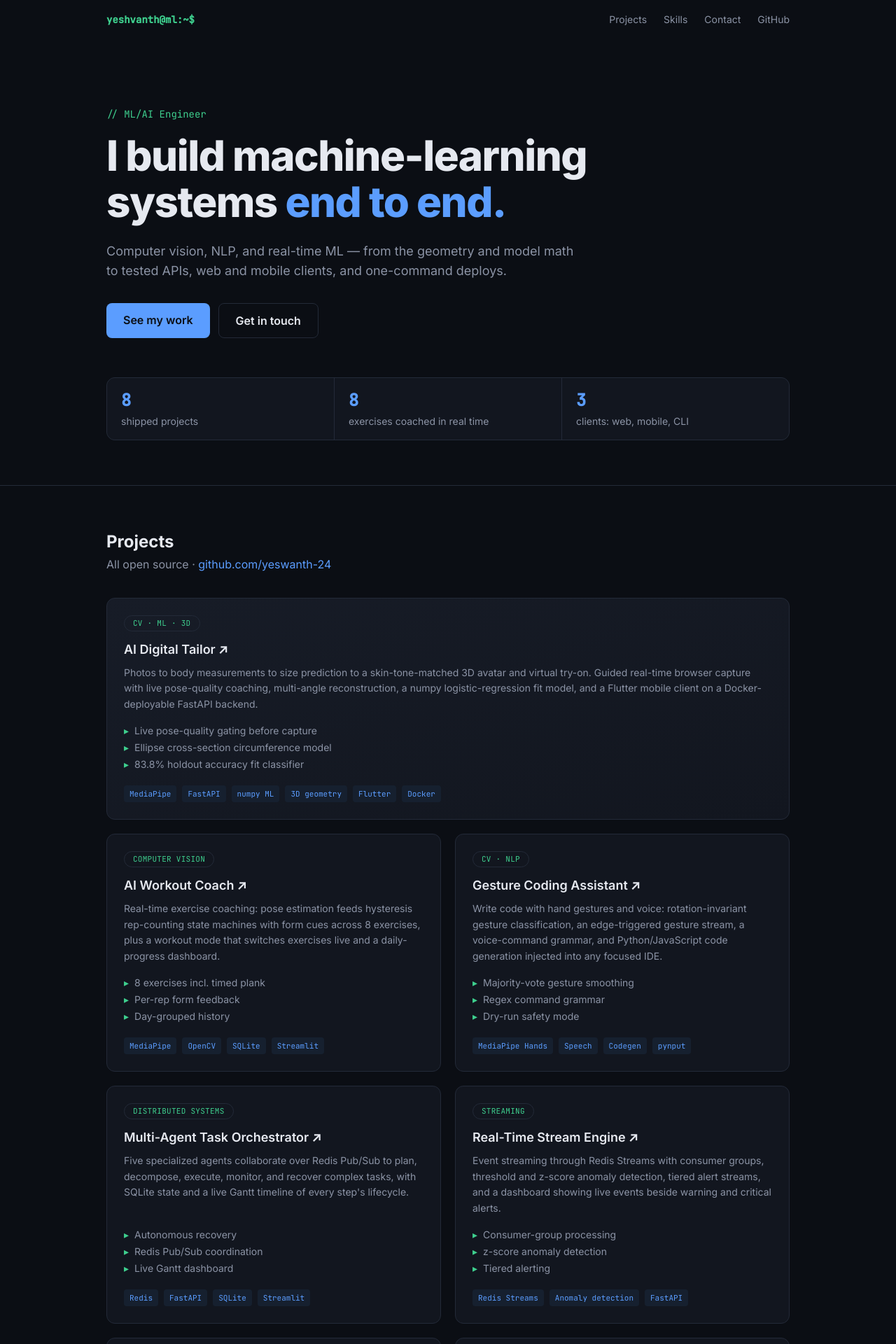
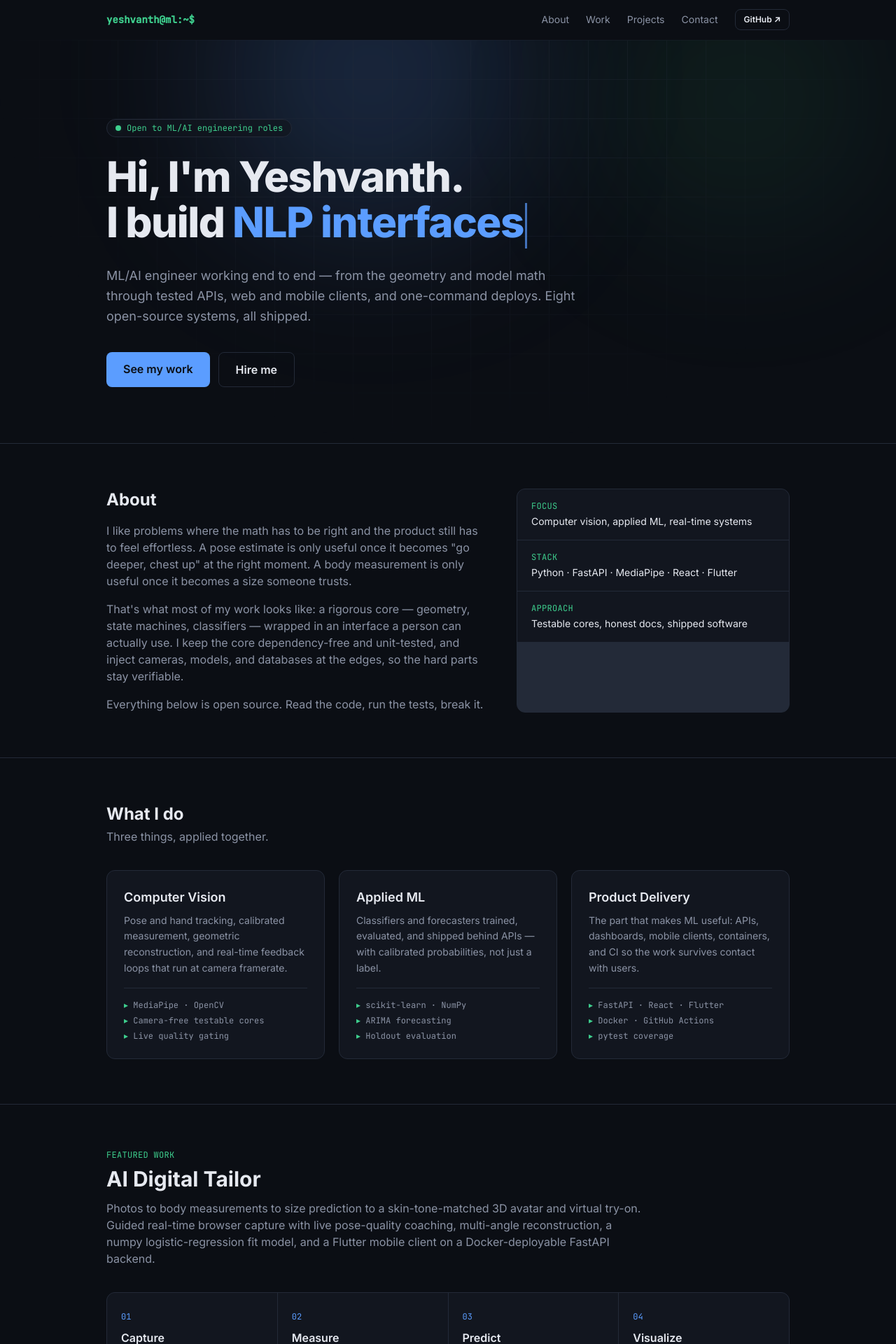
Before and after one commit to yeswanth-24/yeswanth-24.github.io, a React (Vite) app: page / in a window 1280 px wide. Shown: the top 1920 px of the page at 70% size. Built offline with nearby package versions, Linux system fonts and the light colour scheme.

Commit message:
Landing page: animated hero, about, capabilities, featured spotlight, CTA

```diff
--- a/src/App.jsx
+++ b/src/App.jsx
@@ -1,9 +1,12 @@
+import About from "./components/About";
+import Capabilities from "./components/Capabilities";
 import Contact from "./components/Contact";
 import Footer from "./components/Footer";
 import Hero from "./components/Hero";
 import Nav from "./components/Nav";
 import Projects from "./components/Projects";
 import Skills from "./components/Skills";
+import Spotlight from "./components/Spotlight";
 
 export default function App() {
   return (
@@ -11,6 +14,9 @@ export default function App() {
       <Nav />
       <main>
         <Hero />
+        <About />
+        <Capabilities />
+        <Spotlight />
         <Projects />
         <Skills />
         <Contact />
--- /dev/null
+++ b/src/components/About.jsx
@@ -0,0 +1,42 @@
+const facts = [
+  { k: "Focus", v: "Computer vision, applied ML, real-time systems" },
+  { k: "Stack", v: "Python · FastAPI · MediaPipe · React · Flutter" },
+  { k: "Approach", v: "Testable cores, honest docs, shipped software" },
+];
+
+export default function About() {
+  return (
+    <section id="about" className="border-t border-line">
+      <div className="mx-auto grid max-w-5xl gap-10 px-6 py-16 md:grid-cols-[1.4fr_1fr]">
+        <div>
+          <h2 className="text-2xl font-bold">About</h2>
+          <div className="mt-4 space-y-4 text-muted">
+            <p>
+              I like problems where the math has to be right and the product still has to feel
+              effortless. A pose estimate is only useful once it becomes "go deeper, chest up" at the
+              right moment. A body measurement is only useful once it becomes a size someone trusts.
+            </p>
+            <p>
+              That's what most of my work looks like: a rigorous core — geometry, state machines,
+              classifiers — wrapped in an interface a person can actually use. I keep the core
+              dependency-free and unit-tested, and inject cameras, models, and databases at the
+              edges, so the hard parts stay verifiable.
+            </p>
+            <p>
+              Everything below is open source. Read the code, run the tests, break it.
+            </p>
+          </div>
+        </div>
+
+        <dl className="space-y-px overflow-hidden rounded-xl border border-line bg-line">
+          {facts.map((f) => (
+            <div key={f.k} className="bg-panel px-5 py-4">
+              <dt className="font-mono text-xs uppercase tracking-wide text-mint">{f.k}</dt>
+              <dd className="mt-1 text-sm">{f.v}</dd>
+            </div>
+          ))}
+        </dl>
+      </div>
+    </section>
+  );
+}
--- /dev/null
+++ b/src/components/Capabilities.jsx
@@ -0,0 +1,48 @@
+const capabilities = [
+  {
+    title: "Computer Vision",
+    body: "Pose and hand tracking, calibrated measurement, geometric reconstruction, and real-time feedback loops that run at camera framerate.",
+    points: ["MediaPipe · OpenCV", "Camera-free testable cores", "Live quality gating"],
+  },
+  {
+    title: "Applied ML",
+    body: "Classifiers and forecasters trained, evaluated, and shipped behind APIs — with calibrated probabilities, not just a label.",
+    points: ["scikit-learn · NumPy", "ARIMA forecasting", "Holdout evaluation"],
+  },
+  {
+    title: "Product Delivery",
+    body: "The part that makes ML useful: APIs, dashboards, mobile clients, containers, and CI so the work survives contact with users.",
+    points: ["FastAPI · React · Flutter", "Docker · GitHub Actions", "pytest coverage"],
+  },
+];
+
+export default function Capabilities() {
+  return (
+    <section className="border-t border-line">
+      <div className="mx-auto max-w-5xl px-6 py-16">
+        <h2 className="text-2xl font-bold">What I do</h2>
+        <p className="mt-1 mb-9 text-muted">Three things, applied together.</p>
+
+        <div className="grid gap-5 sm:grid-cols-3">
+          {capabilities.map((c) => (
+            <div
+              key={c.title}
+              className="rounded-xl border border-line bg-panel p-6 transition hover:border-brand"
+            >
+              <h3 className="text-lg font-semibold">{c.title}</h3>
+              <p className="mt-2 text-sm leading-relaxed text-muted">{c.body}</p>
+              <ul className="mt-4 space-y-1.5 border-t border-line pt-4">
+                {c.points.map((p) => (
+                  <li key={p} className="font-mono text-xs text-muted">
+                    <span className="text-mint">▸ </span>
+                    {p}
+                  </li>
+                ))}
+              </ul>
+            </div>
+          ))}
+        </div>
+      </div>
+    </section>
+  );
+}
--- a/src/components/Contact.jsx
+++ b/src/components/Contact.jsx
@@ -1,26 +1,31 @@
 import { EMAIL, GITHUB, LINKEDIN } from "../data/projects";
-
-const cta =
-  "rounded-lg px-6 py-3 font-semibold transition hover:brightness-110";
 
 export default function Contact() {
   return (
     <section id="contact" className="border-t border-line">
-      <div className="mx-auto max-w-5xl px-6 py-16">
-        <h2 className="text-2xl font-bold">Contact</h2>
-        <p className="mt-1 mb-8 text-muted">
-          Open to ML/AI engineering roles and interesting problems.
+      <div className="mx-auto max-w-5xl px-6 py-20">
+        <div className="relative overflow-hidden rounded-2xl border border-line bg-gradient-to-br from-panel2 to-panel p-10 text-center">
+          <div
+            aria-hidden
+            className="pointer-events-none absolute -top-24 left-1/2 h-64 w-64 -translate-x-1/2 rounded-full bg-brand/20 blur-[100px]"
+          />
+          <h2 className="text-2xl font-bold sm:text-3xl">Let's build something</h2>
+          <p className="mx-auto mt-3 max-w-xl text-muted">
+            Open to ML/AI engineering roles and collaborations. The fastest way to reach me is email.
           </p>
 
-        <div className="flex flex-wrap gap-3">
-          <a href={`mailto:${EMAIL}`} className={`${cta} bg-brand text-ink`}>
+          <div className="mt-8 flex flex-wrap justify-center gap-3">
+            <a
+              href={`mailto:${EMAIL}`}
+              className="rounded-lg bg-brand px-6 py-3 font-semibold text-ink transition hover:brightness-110"
+            >
               {EMAIL}
             </a>
             <a
               href={GITHUB}
               target="_blank"
               rel="noopener noreferrer"
-            className={`${cta} border border-line`}
+              className="rounded-lg border border-line px-6 py-3 font-semibold transition hover:border-brand"
             >
               GitHub
             </a>
@@ -28,12 +33,13 @@ export default function Contact() {
               href={LINKEDIN}
               target="_blank"
               rel="noopener noreferrer"
-            className={`${cta} border border-line`}
+              className="rounded-lg border border-line px-6 py-3 font-semibold transition hover:border-brand"
             >
               LinkedIn
             </a>
           </div>
         </div>
+      </div>
     </section>
   );
 }
--- a/src/components/Hero.jsx
+++ b/src/components/Hero.jsx
@@ -1,28 +1,69 @@
-import { EMAIL, projects } from "../data/projects";
+import { useEffect, useState } from "react";
+import { EMAIL } from "../data/projects";
 
-const stats = [
-  { value: projects.length, label: "shipped projects" },
-  { value: "8", label: "exercises coached in real time" },
-  { value: "3", label: "clients: web, mobile, CLI" },
+const ROLES = [
+  "computer vision pipelines",
+  "real-time ML systems",
+  "NLP interfaces",
+  "3D reconstruction",
+  "mobile ML apps",
 ];
 
+function useRotatingText(words, speed = 2600) {
+  const [i, setI] = useState(0);
+  useEffect(() => {
+    const t = setInterval(() => setI((n) => (n + 1) % words.length), speed);
+    return () => clearInterval(t);
+  }, [words.length, speed]);
+  return words[i];
+}
+
 export default function Hero() {
+  const role = useRotatingText(ROLES);
+
   return (
-    <header className="mx-auto max-w-5xl px-6 pt-24 pb-16">
-      <p className="animate-fade-up font-mono text-sm text-mint">// ML/AI Engineer</p>
-      <h1 className="animate-fade-up mt-4 text-4xl font-extrabold leading-[1.1] tracking-tight sm:text-6xl">
-        I build machine-learning
+    <header className="relative overflow-hidden">
+      {/* aurora background */}
+      <div aria-hidden className="pointer-events-none absolute inset-0 -z-10">
+        <div className="absolute -top-40 left-1/4 h-[420px] w-[420px] rounded-full bg-brand/20 blur-[120px]" />
+        <div className="absolute -top-24 right-10 h-[360px] w-[360px] rounded-full bg-mint/10 blur-[120px]" />
+        <div
+          className="absolute inset-0 opacity-[0.35]"
+          style={{
+            backgroundImage:
+              "linear-gradient(var(--color-line) 1px, transparent 1px), linear-gradient(90deg, var(--color-line) 1px, transparent 1px)",
+            backgroundSize: "56px 56px",
+            maskImage: "radial-gradient(ellipse at top, #000 30%, transparent 72%)",
+          }}
+        />
+      </div>
+
+      <div className="mx-auto max-w-5xl px-6 pt-28 pb-20">
+        <div className="animate-fade-up inline-flex items-center gap-2 rounded-full border border-line bg-panel/70 px-3 py-1 font-mono text-xs text-mint">
+          <span className="relative flex h-2 w-2">
+            <span className="absolute inline-flex h-full w-full animate-ping rounded-full bg-mint opacity-70" />
+            <span className="relative inline-flex h-2 w-2 rounded-full bg-mint" />
+          </span>
+          Open to ML/AI engineering roles
+        </div>
+
+        <h1 className="animate-fade-up mt-6 text-4xl font-extrabold leading-[1.08] tracking-tight sm:text-6xl">
+          Hi, I'm Yeshvanth.
           <br />
-        systems <span className="text-brand">end to end.</span>
+          I build <span className="text-brand">{role}</span>
+          <span className="ml-0.5 inline-block w-[3px] animate-pulse bg-brand align-middle text-transparent">
+            |
+          </span>
         </h1>
-      <p className="animate-fade-up mt-6 max-w-2xl text-lg text-muted">
-        Computer vision, NLP, and real-time ML — from the geometry and model math to tested APIs,
-        web and mobile clients, and one-command deploys.
+
+        <p className="animate-fade-up mt-6 max-w-2xl text-lg leading-relaxed text-muted">
+          ML/AI engineer working end to end — from the geometry and model math through tested APIs,
+          web and mobile clients, and one-command deploys. Eight open-source systems, all shipped.
         </p>
 
-      <div className="animate-fade-up mt-8 flex flex-wrap gap-3">
+        <div className="animate-fade-up mt-9 flex flex-wrap gap-3">
           <a
-          href="#projects"
+            href="#work"
             className="rounded-lg bg-brand px-6 py-3 font-semibold text-ink transition hover:brightness-110"
           >
             See my work
@@ -31,18 +72,10 @@ export default function Hero() {
             href={`mailto:${EMAIL}`}
             className="rounded-lg border border-line px-6 py-3 font-semibold transition hover:border-brand"
           >
-          Get in touch
+            Hire me
           </a>
         </div>
-
-      <dl className="mt-14 grid grid-cols-1 gap-px overflow-hidden rounded-xl border border-line bg-line sm:grid-cols-3">
-        {stats.map((s) => (
-          <div key={s.label} className="bg-panel px-5 py-4">
-            <dt className="font-mono text-2xl font-semibold text-brand">{s.value}</dt>
-            <dd className="mt-1 text-sm text-muted">{s.label}</dd>
       </div>
-        ))}
-      </dl>
     </header>
   );
 }
--- a/src/components/Nav.jsx
+++ b/src/components/Nav.jsx
@@ -2,8 +2,9 @@ import { useEffect, useState } from "react";
 import { GITHUB } from "../data/projects";
 
 const links = [
+  { href: "#about", label: "About" },
+  { href: "#work", label: "Work" },
   { href: "#projects", label: "Projects" },
-  { href: "#skills", label: "Skills" },
   { href: "#contact", label: "Contact" },
 ];
 
@@ -23,8 +24,10 @@ export default function Nav() {
       }`}
     >
       <div className="mx-auto flex h-14 max-w-5xl items-center justify-between px-6">
-        <span className="font-mono text-sm font-semibold text-mint">yeshvanth@ml:~$</span>
-        <div className="flex items-center gap-6 text-sm">
+        <a href="#" className="font-mono text-sm font-semibold text-mint">
+          yeshvanth@ml:~$
+        </a>
+        <div className="hidden items-center gap-6 text-sm sm:flex">
           {links.map((l) => (
             <a key={l.href} href={l.href} className="text-muted transition-colors hover:text-body">
               {l.label}
@@ -34,9 +37,9 @@ export default function Nav() {
             href={GITHUB}
             target="_blank"
             rel="noopener noreferrer"
-            className="text-muted transition-colors hover:text-body"
+            className="rounded-lg border border-line px-3 py-1.5 text-xs font-semibold transition hover:border-brand"
           >
-            GitHub
+            GitHub ↗
           </a>
         </div>
       </div>
--- a/src/components/Projects.jsx
+++ b/src/components/Projects.jsx
@@ -5,7 +5,7 @@ export default function Projects() {
   return (
     <section id="projects" className="border-t border-line">
       <div className="mx-auto max-w-5xl px-6 py-16">
-        <h2 className="text-2xl font-bold">Projects</h2>
+        <h2 className="text-2xl font-bold">Everything else</h2>
         <p className="mt-1 mb-9 text-muted">
           All open source ·{" "}
           <a href={GITHUB} target="_blank" rel="noopener noreferrer" className="text-brand hover:underline">
--- /dev/null
+++ b/src/components/Spotlight.jsx
@@ -0,0 +1,46 @@
+import { GITHUB, projects } from "../data/projects";
+
+const pipeline = [
+  { step: "Capture", detail: "Guided front / side / back photos with live pose coaching" },
+  { step: "Measure", detail: "Height-calibrated landmarks → elliptical circumference model" },
+  { step: "Predict", detail: "Logistic-regression fit model with calibrated size probabilities" },
+  { step: "Visualize", detail: "Skin-tone-matched 3D avatar + garment try-on preview" },
+];
+
+export default function Spotlight() {
+  const project = projects.find((p) => p.featured) ?? projects[0];
+
+  return (
+    <section id="work" className="border-t border-line">
+      <div className="mx-auto max-w-5xl px-6 py-16">
+        <p className="font-mono text-xs uppercase tracking-wide text-mint">Featured work</p>
+        <h2 className="mt-2 text-2xl font-bold sm:text-3xl">{project.title}</h2>
+        <p className="mt-3 max-w-3xl text-muted">{project.blurb}</p>
+
+        <ol className="mt-9 grid gap-px overflow-hidden rounded-xl border border-line bg-line sm:grid-cols-4">
+          {pipeline.map((p, i) => (
+            <li key={p.step} className="bg-panel p-5">
+              <span className="font-mono text-xs text-brand">0{i + 1}</span>
+              <h3 className="mt-2 font-semibold">{p.step}</h3>
+              <p className="mt-1 text-sm leading-relaxed text-muted">{p.detail}</p>
+            </li>
+          ))}
+        </ol>
+
+        <div className="mt-7 flex flex-wrap items-center gap-3">
+          <a
+            href={`${GITHUB}/${project.slug}`}
+            target="_blank"
+            rel="noopener noreferrer"
+            className="rounded-lg border border-line px-5 py-2.5 text-sm font-semibold transition hover:border-brand"
+          >
+            View the code ↗
+          </a>
+          <span className="font-mono text-xs text-muted">
+            Web app · Flutter mobile client · Docker
+          </span>
+        </div>
+      </div>
+    </section>
+  );
+}
```
Lines whose indentation alone changed are shown as unchanged.
